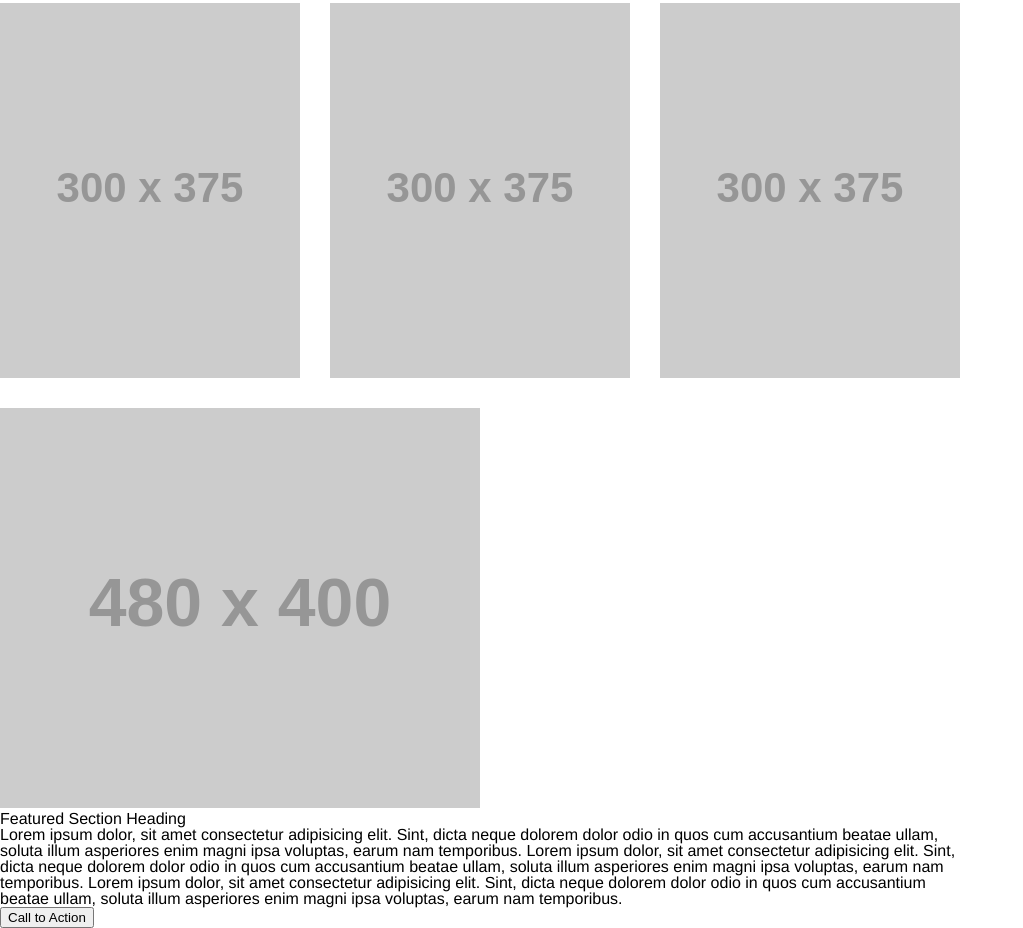
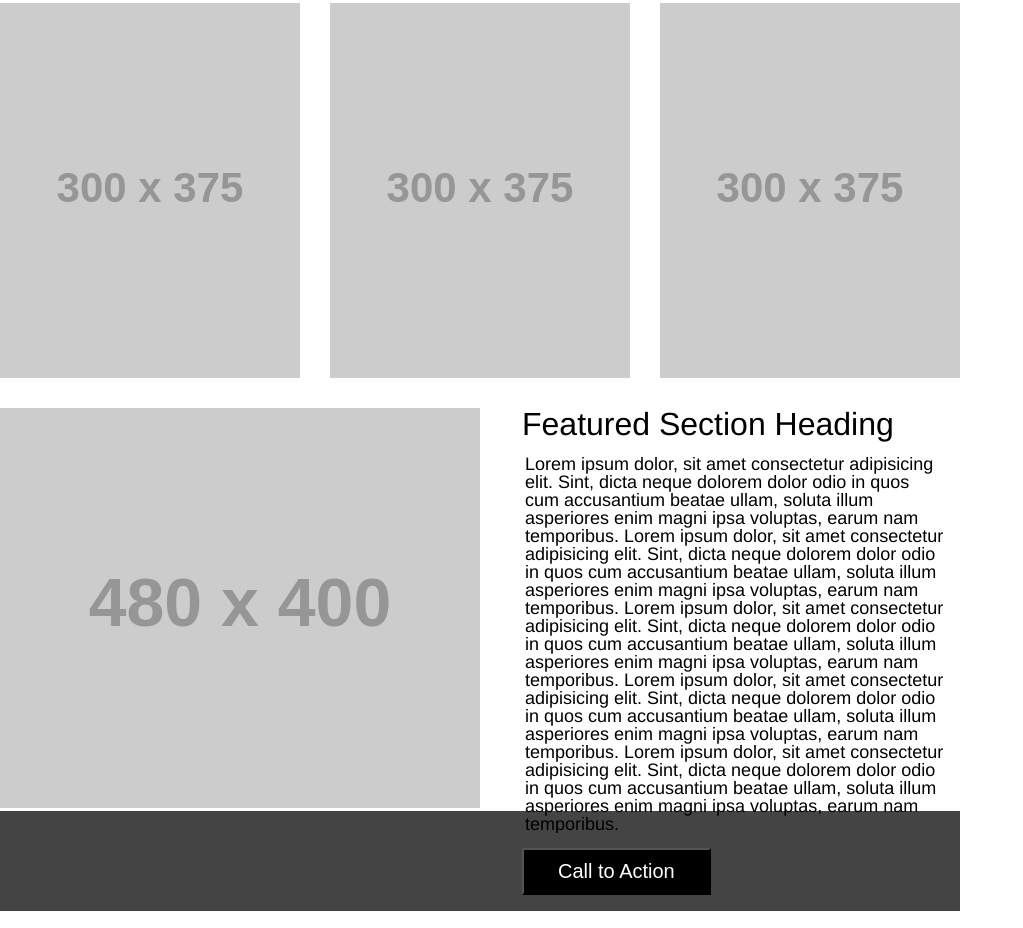
Before and after one commit to jroland415/thurs-wireframe, a plain HTML site: page index.html in a window 1280 px wide. Shown: the part 580-1508 px from the top of the page, without its empty margins (0-1023 px from the left). Drawn offline with Linux system fonts and the light colour scheme; placeholder pictures from the web are drawn by us.

Commit message:
Updated div styling

```diff
--- a/css/style.css
+++ b/css/style.css
@@ -46,3 +46,32 @@ main ul li {
 main ul li:last-child {
   margin-right: 0px;
 }
+
+div {
+  float: right;
+  width: 450px;
+}
+
+h2 {
+  font-size: 32px;
+  margin-left: 12px;
+}
+
+p {
+  margin: 15px;
+  font-size: 18px;
+  overflow: scroll;
+}
+
+button {
+  font-size: 20px;
+  margin-left: 12px;
+  padding: 10px 34px;
+  background-color: #000;
+  color: white;
+}
+
+footer {
+  height: 100px;
+  background-color: #444;
+}
--- a/index.html
+++ b/index.html
@@ -25,10 +25,12 @@
         <li><img src="https://placehold.it/300x375/000" alt=""></li>
       </ul>
       <section>
-        <img src="https://placehold.it/480x400" alt="">
-        <h2>Featured Section Heading</h2>
-        <p>Lorem ipsum dolor, sit amet consectetur adipisicing elit. Sint, dicta neque dolorem dolor odio in quos cum accusantium beatae ullam, soluta illum asperiores enim magni ipsa voluptas, earum nam temporibus. Lorem ipsum dolor, sit amet consectetur adipisicing elit. Sint, dicta neque dolorem dolor odio in quos cum accusantium beatae ullam, soluta illum asperiores enim magni ipsa voluptas, earum nam temporibus. Lorem ipsum dolor, sit amet consectetur adipisicing elit. Sint, dicta neque dolorem dolor odio in quos cum accusantium beatae ullam, soluta illum asperiores enim magni ipsa voluptas, earum nam temporibus.</p>
-        <button>Call to Action</button>
+        <img src="https://placehold.it/480x400/000" alt="">
+        <div>
+          <h2>Featured Section Heading</h2>
+          <p>Lorem ipsum dolor, sit amet consectetur adipisicing elit. Sint, dicta neque dolorem dolor odio in quos cum accusantium beatae ullam, soluta illum asperiores enim magni ipsa voluptas, earum nam temporibus. Lorem ipsum dolor, sit amet consectetur adipisicing elit. Sint, dicta neque dolorem dolor odio in quos cum accusantium beatae ullam, soluta illum asperiores enim magni ipsa voluptas, earum nam temporibus. Lorem ipsum dolor, sit amet consectetur adipisicing elit. Sint, dicta neque dolorem dolor odio in quos cum accusantium beatae ullam, soluta illum asperiores enim magni ipsa voluptas, earum nam temporibus. Lorem ipsum dolor, sit amet consectetur adipisicing elit. Sint, dicta neque dolorem dolor odio in quos cum accusantium beatae ullam, soluta illum asperiores enim magni ipsa voluptas, earum nam temporibus. Lorem ipsum dolor, sit amet consectetur adipisicing elit. Sint, dicta neque dolorem dolor odio in quos cum accusantium beatae ullam, soluta illum asperiores enim magni ipsa voluptas, earum nam temporibus.</p>
+          <button>Call to Action</button>
+        </div>
       </section>
     </main>
     <footer></footer>
```
